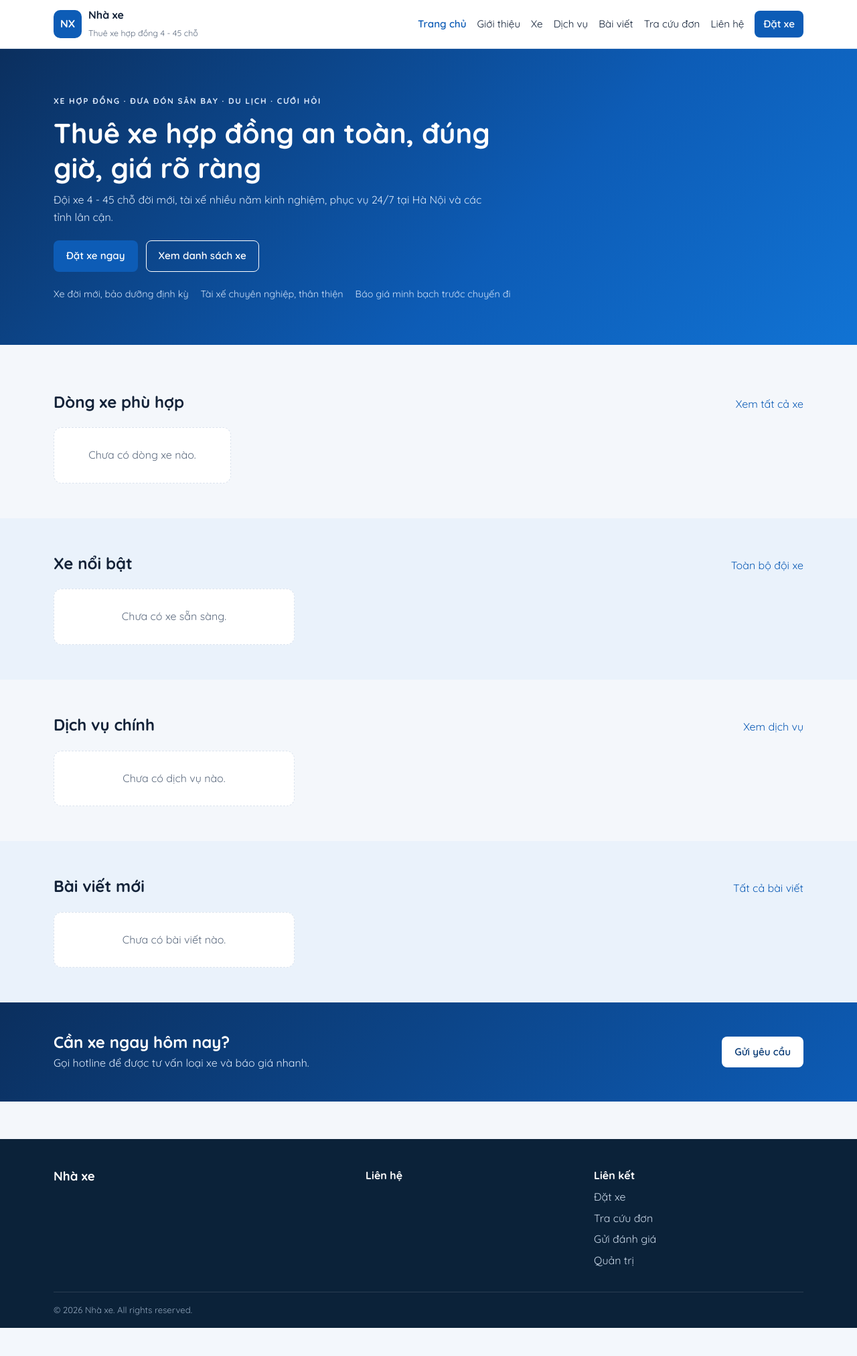
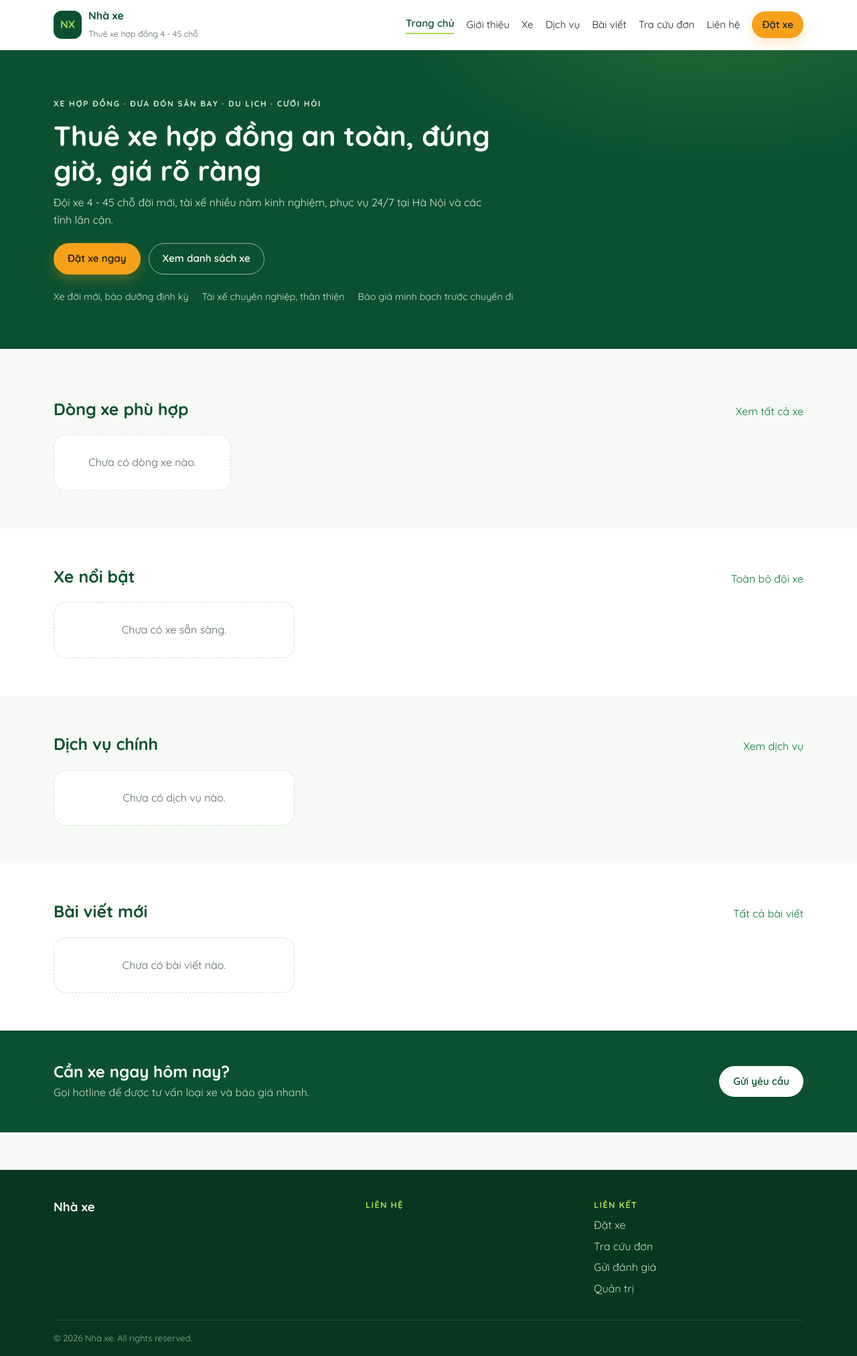
Before and after one commit to KyThuatTVU/Quanly_NhaXe, a PHP site: page /home/ in a window 1280 px wide. Shown: the whole page at 67% size. Before the commit the page ends 1983 px from the top, so only its background shows below. Run offline with PHP 8.4, Linux system fonts and the light colour scheme; data that the repository does not hold is empty.

Commit message:
Đổi giao diện xanh 60-30-10 và thêm đăng nhập Google cho quản trị
- Áp hệ màu forest/green/lime + vàng CTA, bo góc pill, nền giấy cho app.css và admin.css
- Nền ảnh hinhen_loginadmin cho màn hình đăng nhập admin (kèm bản JPG nén 145KB)
- Nút đăng nhập Google với luồng OAuth 2.0: state chống CSRF, rate limit, chỉ email đã cấp quyền
- Cấu hình GOOGLE_CLIENT_ID/GOOGLE_CLIENT_SECRET qua .env, thiếu cấu hình thì báo lỗi thân thiện

```diff
--- a/backend/config/auth.php
+++ b/backend/config/auth.php
@@ -11,4 +11,9 @@ return [
     'roles' => ['admin', 'business', 'customer'],
     'admin_roles' => ['admin', 'business'],
     'password_min_length' => 8,
+    // Đăng nhập Google: điền GOOGLE_CLIENT_ID / GOOGLE_CLIENT_SECRET trong .env (không commit).
+    'google' => [
+        'client_id' => (string) Config::env('GOOGLE_CLIENT_ID', ''),
+        'client_secret' => (string) Config::env('GOOGLE_CLIENT_SECRET', ''),
+    ],
 ];
--- a/backend/routes/admin.php
+++ b/backend/routes/admin.php
@@ -24,6 +24,8 @@ use App\Http\Middleware\WebAuthMiddleware;
 return static function (Router $router): void {
     $router->get('/admin/login', [AuthController::class, 'showLogin']);
     $router->post('/admin/login', [AuthController::class, 'login'], [[RateLimitMiddleware::class, ['login', 5, 60]], CsrfMiddleware::class]);
+    $router->get('/admin/login/google', [AuthController::class, 'redirectToGoogle'], [[RateLimitMiddleware::class, ['login', 10, 60]]]);
+    $router->get('/admin/login/google/callback', [AuthController::class, 'handleGoogleCallback']);
     $router->post('/admin/logout', [AuthController::class, 'logout'], [WebAuthMiddleware::class]);
 
     $router->group(
--- a/frontend/assets/css/app.css
+++ b/frontend/assets/css/app.css
@@ -3,15 +3,24 @@
 :root {
   --font-body: 'Quicksand', 'Be Vietnam Pro', 'Plus Jakarta Sans', system-ui, sans-serif;
   --font-heading: 'Quicksand', 'Plus Jakarta Sans', 'Be Vietnam Pro', system-ui, sans-serif;
-  --blue: #0d5cb6;
-  --blue-dark: #083a75;
-  --ink: #132238;
-  --muted: #5d6b7f;
-  --line: #dbe3ee;
-  --bg: #f4f7fb;
+  --forest: #0b5130;
+  --forest-deep: #08371f;
+  --green: #0b7a3b;
+  --bright: #16a34a;
+  --paper: #f6f9f5;
+  --wash: #f3fbee;
+  --lime: #a8d94e;
+  --lime-soft: #ddf3c9;
+  --yellow: #f7a11a;
+  --yellow-dark: #e08a06;
+  --ink: #1f2a24;
+  --muted: #5b6b60;
+  --line: #e3efe0;
+  --bg: #f6f9f5;
   --white: #ffffff;
-  --radius: 12px;
-  --shadow: 0 10px 24px rgba(15, 42, 74, 0.08);
+  --radius: 18px;
+  --radius-lg: 26px;
+  --shadow: 0 12px 28px rgba(11, 81, 48, 0.08);
 }
 
 * { box-sizing: border-box; }
@@ -24,10 +33,11 @@ body {
   line-height: 1.6;
 }
 
-a { color: var(--blue); text-decoration: none; }
+a { color: var(--green); text-decoration: none; }
 a:hover { text-decoration: underline; }
 img { display: block; max-width: 100%; }
 h1, h2, h3, h4 { font-family: var(--font-heading); line-height: 1.25; margin: 0 0 10px; }
+h1, h2, h3 { color: var(--forest); }
 p { margin: 0 0 10px; }
 
 .container { width: min(1120px, 92%); margin: 0 auto; }
@@ -47,7 +57,7 @@ p { margin: 0 0 10px; }
   display: flex;
   align-items: center;
   gap: 18px;
-  min-height: 72px;
+  min-height: 74px;
 }
 
 .brand { display: flex; align-items: center; gap: 10px; color: var(--ink); }
@@ -55,31 +65,37 @@ p { margin: 0 0 10px; }
 .brand-mark {
   width: 42px;
   height: 42px;
-  border-radius: 10px;
-  background: var(--blue);
-  color: #fff;
+  border-radius: 12px;
+  background: var(--forest);
+  color: var(--lime);
   display: grid;
   place-items: center;
   font-weight: 700;
 }
-.brand strong { display: block; font-size: 1rem; }
+.brand strong { display: block; font-size: 1rem; color: var(--forest); }
 .brand small { color: var(--muted); font-size: 0.78rem; }
 
-.site-nav { display: flex; gap: 16px; align-items: center; margin-left: auto; }
+.site-nav { display: flex; gap: 18px; align-items: center; margin-left: auto; }
 .site-nav a { color: var(--ink); font-size: 0.95rem; }
-.site-nav a.active { color: var(--blue); font-weight: 600; }
-.site-nav a.btn { color: #fff; }
+.site-nav a.active {
+  color: var(--forest);
+  font-weight: 600;
+  border-bottom: 2px solid var(--lime);
+  padding-bottom: 2px;
+}
+.site-nav a.btn { color: var(--ink); }
+.site-nav a.btn:hover { text-decoration: none; }
 
 .header-hotline { display: flex; flex-direction: column; text-align: right; }
 .header-hotline small { color: var(--muted); font-size: 0.75rem; }
-.header-hotline strong { color: var(--blue); }
+.header-hotline strong { color: var(--forest); }
 
 .nav-toggle {
   display: none;
   margin-left: auto;
   border: 1px solid var(--line);
   background: var(--white);
-  border-radius: 8px;
+  border-radius: 10px;
   width: 40px;
   height: 40px;
   font-family: inherit;
@@ -94,48 +110,49 @@ p { margin: 0 0 10px; }
   justify-content: center;
   gap: 6px;
   border: 1px solid transparent;
-  border-radius: 8px;
-  padding: 10px 18px;
+  border-radius: 999px;
+  padding: 10px 20px;
   font-family: inherit;
   font-size: 0.95rem;
   font-weight: 600;
   cursor: pointer;
-  transition: background 0.15s, color 0.15s;
+  transition: background 0.15s, color 0.15s, border-color 0.15s;
 }
 .btn:hover { text-decoration: none; }
-.btn-primary { background: var(--blue); color: #fff; }
-.btn-primary:hover { background: var(--blue-dark); }
-.btn-outline { background: transparent; border-color: var(--blue); color: var(--blue); }
-.btn-outline:hover { background: #e8f1fb; }
-.btn-light { background: #fff; color: var(--blue-dark); }
-.btn-sm { padding: 7px 12px; font-size: 0.85rem; }
+.btn-primary { background: var(--yellow); color: #241a05; box-shadow: 0 8px 18px rgba(247, 161, 26, 0.26); }
+.btn-primary:hover { background: var(--yellow-dark); }
+.btn-outline { background: #fff; border-color: #c3dcc0; color: var(--forest); }
+.btn-outline:hover { background: var(--wash); }
+.btn-light { background: #fff; color: var(--forest); }
+.btn-light:hover { background: var(--wash); }
+.btn-sm { padding: 7px 14px; font-size: 0.85rem; }
 .btn-block { width: 100%; }
 .btn[disabled] { opacity: 0.6; cursor: not-allowed; }
 
 /* Hero */
 .hero {
-  background: linear-gradient(135deg, #0b2f5e, #0d5cb6 60%, #1173d4);
+  background: radial-gradient(760px 340px at 84% -10%, rgba(168, 217, 78, 0.16), rgba(168, 217, 78, 0) 65%), var(--forest);
   color: #fff;
-  padding: 64px 0;
+  padding: 66px 0;
 }
-.hero h1 { font-size: clamp(1.8rem, 3.6vw, 2.6rem); max-width: 720px; }
-.hero p { color: #dbe9fb; max-width: 640px; }
+.hero h1 { font-size: clamp(1.8rem, 3.6vw, 2.6rem); max-width: 720px; color: #fff; }
+.hero p { color: #d8ead9; max-width: 640px; }
 .eyebrow {
   display: inline-block;
   margin-bottom: 12px;
-  color: #f5c86b;
+  color: var(--lime);
   letter-spacing: 0.14em;
   font-size: 0.75rem;
   font-weight: 700;
 }
 .hero-actions { display: flex; flex-wrap: wrap; gap: 12px; margin: 22px 0; }
-.hero-actions .btn-outline { border-color: #fff; color: #fff; }
+.hero-actions .btn-outline { border-color: rgba(255, 255, 255, 0.55); color: #fff; background: transparent; }
 .hero-actions .btn-outline:hover { background: rgba(255, 255, 255, 0.12); }
-.hero-facts { display: flex; flex-wrap: wrap; gap: 18px; color: #cfe1f8; font-size: 0.9rem; }
+.hero-facts { display: flex; flex-wrap: wrap; gap: 8px 20px; color: #cfe3d2; font-size: 0.9rem; }
 
 /* Sections */
-.section { padding: 52px 0; }
-.section-alt { background: #eaf2fb; }
+.section { padding: 56px 0; }
+.section-alt { background: var(--white); }
 .section-head {
   display: flex;
   align-items: baseline;
@@ -143,7 +160,17 @@ p { margin: 0 0 10px; }
   gap: 16px;
   margin-bottom: 22px;
 }
-.section-head h2 { margin: 0; font-size: 1.5rem; }
+.section-head h2 { margin: 0; font-size: 1.55rem; color: var(--forest); }
+.site-main .container h1:first-of-type::after {
+  content: "";
+  display: block;
+  width: 54px;
+  height: 4px;
+  border-radius: 4px;
+  background: var(--lime);
+  margin-top: 10px;
+}
+.site-main .hero h1:first-of-type::after { display: none; content: none; }
 
 /* Grid & cards */
 .grid { display: grid; gap: 20px; }
@@ -272,43 +300,50 @@ p { margin: 0 0 10px; }
   text-align: center;
   padding: 7px 12px;
   border: 1px solid var(--line);
-  border-radius: 8px;
+  border-radius: 10px;
   background: #fff;
   color: var(--ink);
 }
-.pagination .current { background: var(--blue); border-color: var(--blue); color: #fff; font-weight: 600; }
+.pagination .current { background: var(--forest); border-color: var(--forest); color: #fff; font-weight: 600; }
 
 /* CTA */
-.cta-band { background: linear-gradient(135deg, #0b2f5e, #0d5cb6); color: #fff; padding: 44px 0; }
+.cta-band { background: var(--forest); color: #fff; padding: 46px 0; }
 .cta-inner { display: flex; align-items: center; justify-content: space-between; gap: 20px; flex-wrap: wrap; }
-.cta-inner h2 { margin: 0 0 4px; }
-.cta-inner p { margin: 0; color: #dbe9fb; }
+.cta-inner h2 { margin: 0 0 4px; color: #fff; }
+.cta-inner p { margin: 0; color: #c9dccd; }
 
 /* Prose */
 .prose { background: #fff; border: 1px solid var(--line); border-radius: var(--radius); padding: 24px; }
-.prose img { margin: 16px 0; border-radius: 8px; }
+.prose img { margin: 16px 0; border-radius: 12px; }
 
 /* Empty state */
 .empty {
   padding: 28px;
   text-align: center;
   color: var(--muted);
-  border: 1px dashed var(--line);
+  border: 1px dashed #cfe0cd;
   border-radius: var(--radius);
   background: #fff;
 }
 
 /* Footer */
-.site-footer { background: #0b2239; color: #c8d6e6; margin-top: 56px; }
+.site-footer { background: var(--forest-deep); color: #b9d3bd; margin-top: 56px; }
 .footer-grid { display: grid; grid-template-columns: 1.4fr 1fr 1fr; gap: 28px; padding: 44px 0 28px; }
-.site-footer h3, .site-footer h4 { color: #fff; }
-.site-footer a { color: #c8d6e6; display: block; margin-bottom: 6px; }
+.site-footer h3 { color: #fff; }
+.site-footer h4 {
+  color: var(--lime);
+  font-size: 0.8rem;
+  letter-spacing: 0.1em;
+  text-transform: uppercase;
+  margin-bottom: 10px;
+}
+.site-footer a { color: #c9ddcd; display: block; margin-bottom: 6px; }
 .site-footer a:hover { color: #fff; }
 .footer-bottom {
   border-top: 1px solid rgba(255, 255, 255, 0.12);
   padding: 16px 0;
   font-size: 0.82rem;
-  color: #93a7bd;
+  color: #8fae95;
 }
 
 /* Responsive */
--- a/frontend/pages/booking/success/index.html
+++ b/frontend/pages/booking/success/index.html
@@ -18,7 +18,7 @@
                 <h1>Gửi yêu cầu thành công</h1>
                 <p class="muted">Chúng tôi đã nhận yêu cầu đặt xe. Nhân viên sẽ liên hệ xác nhận trong 15 phút.</p>
                 <p>Mã đơn của bạn:</p>
-                <p style="font-size:1.6rem;font-weight:700;color:var(--blue)" id="booking-code"></p>
+                <p style="font-size:1.6rem;font-weight:700;color:var(--forest)" id="booking-code"></p>
                 <dl class="info-list" id="booking-info" style="margin-top:16px"></dl>
                 <div class="detail-actions">
                     <a class="btn btn-primary" href="../">Đặt đơn khác</a>
```
Also changed, not shown: other parts of frontend/assets/css/app.css (+25 -24 lines), backend/app/Domain/Services/AuthService.php (+25 -1 lines), backend/app/Domain/Services/GoogleOAuthService.php (added, +125 -0 lines), backend/app/Http/Controllers/Admin/AuthController.php (+58 -0 lines), backend/app/Views/web/auth/login.php (+12 -0 lines), frontend/assets/css/admin.css (+100 -59 lines), frontend/assets/img/logo/hinhen_loginadmin.jpg (added), frontend/assets/img/logo/hinhen_loginadmin.png (added), 1 other file.
